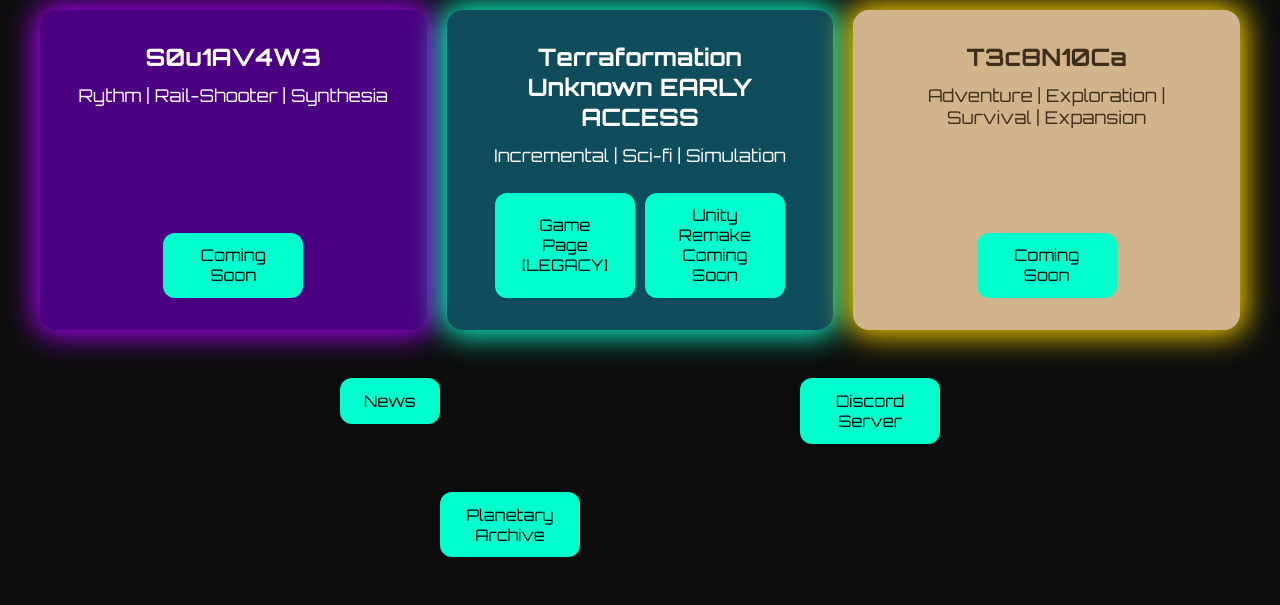
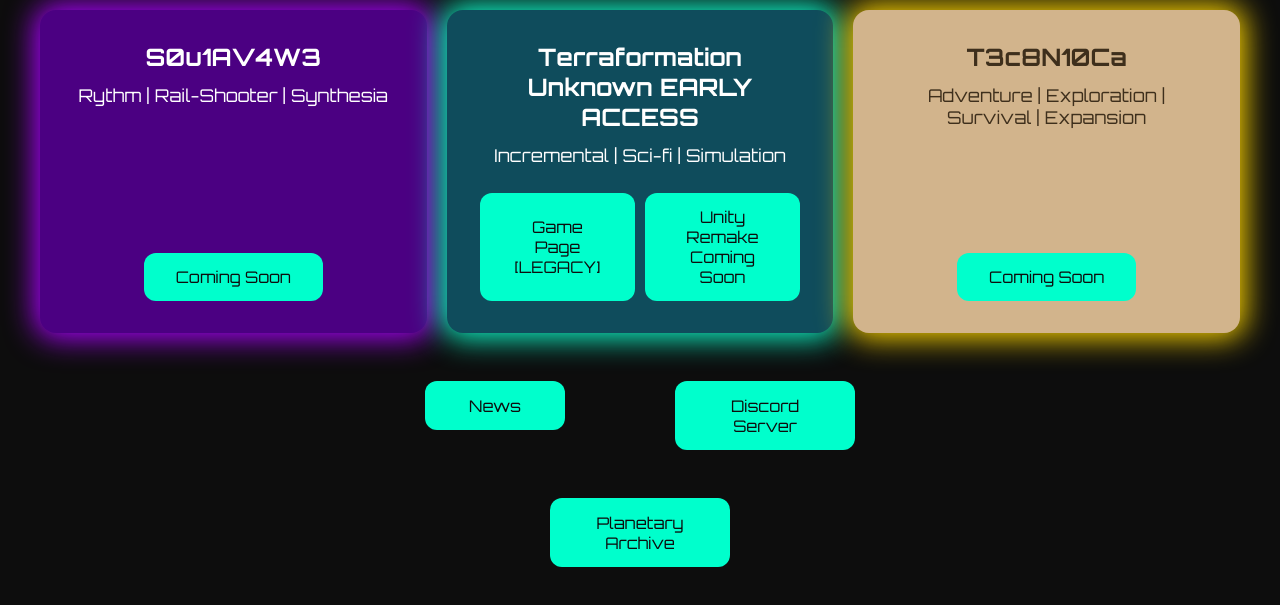
Before and after one commit to Aseronni/official-aseronnis-lab-site, a plain HTML site: page index.html in a window 1280 px wide. Shown: the part 259-864 px from the top of the page. Drawn offline with Linux system fonts and the light colour scheme.

Commit message:
Update index.html

```diff
--- a/index.html
+++ b/index.html
@@ -95,10 +95,10 @@
       font-size: 1.1em;
     }
 
-    /* Updated buttons container inside cards */
+    /* Buttons inside cards */
     .buttons {
       display: flex;
-      justify-content: space-between;  /* spread buttons out */
+      justify-content: space-between;
       gap: 10px;
       margin-top: auto;
       max-width: 320px; /* keeps buttons contained nicely */
@@ -110,33 +110,37 @@
       background: #00ffcc;
       color: #0d0d0d;
       border: none;
-      padding: 0.8em 1.5em;
+      padding: 0.9em 2em; /* bigger padding for longer buttons */
       font-size: 1em;
       font-family: 'Orbitron', sans-serif;
       border-radius: 0.75em;
       cursor: pointer;
       transition: background 0.3s ease;
       flex: 1;
-      max-width: 140px;
+      max-width: 180px; /* wider max width */
+      min-width: 140px; /* ensure buttons have a minimum width */
     }
 
     .btn:hover {
       background: #00cca5;
     }
 
-    /* Outer buttons groups remain centered but spaced */
+    /* Container for News + Discord buttons spaced wider */
     .outer-buttons {
       display: flex;
-      justify-content: space-between;
-      gap: 20px;
-      max-width: 600px;
+      justify-content: space-around; /* more space around buttons */
+      gap: 40px;
+      max-width: 500px; /* narrower so buttons are more spaced */
       margin-left: auto;
       margin-right: auto;
+      margin-top: 2em;
     }
 
+    /* Container for Planetary Archive centered at bottom */
     .outer-buttons.small {
-      max-width: 400px;
-      margin-top: 3em;
+      max-width: 200px;
+      margin: 3em auto 0 auto;
+      justify-content: center;
     }
   </style>
 </head>
```
